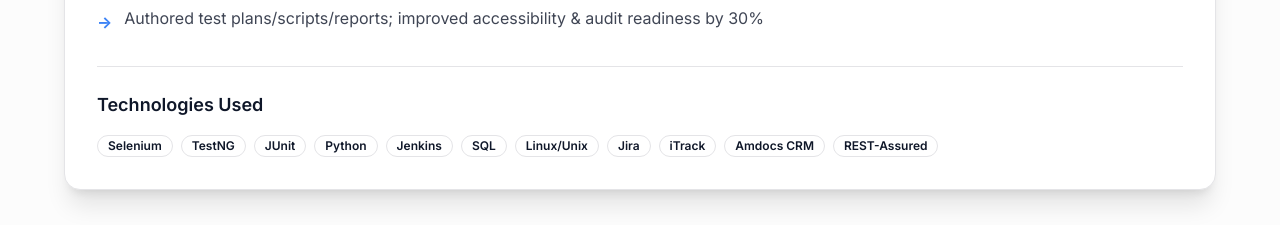
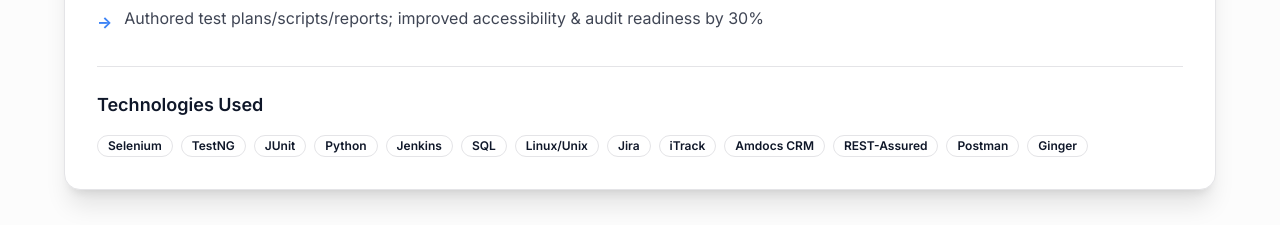
Before and after one commit to nandhiharsha/nandi-insights-hub, a React (Vite) app: page / in a window 1280 px wide. Shown: the part 3760-3985 px from the top of the page. Built offline with nearby package versions, Linux system fonts and the light colour scheme; the HTML template or start-up script is replaced by a standard one.

Commit message:
Update Experience.tsx

```diff
--- a/src/components/Portfolio/Experience.tsx
+++ b/src/components/Portfolio/Experience.tsx
@@ -115,6 +115,8 @@ const Experience = () => {
                 "iTrack",
                 "Amdocs CRM",
                 "REST-Assured",
+                "Postman",
+                "Ginger",
               ].map((tech) => (
                 <Badge key={tech} variant="outline">
                   {tech}
```
